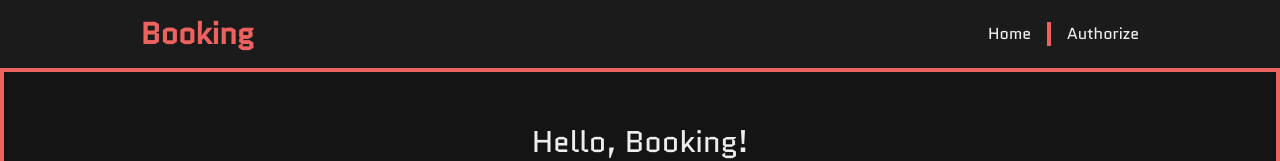
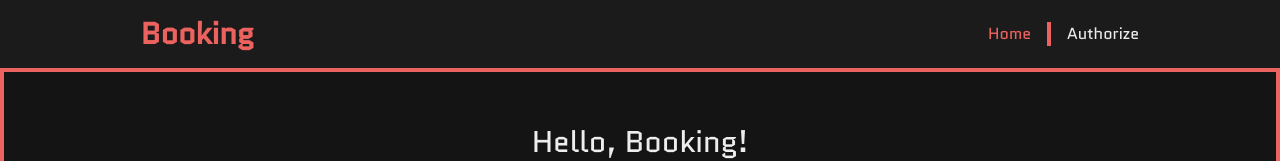
Before and after one commit to andrxpie/booking, a Next.js app: page / in a window 1280 px wide. Shown: the top 161 px of the page. Built offline with nearby package versions, Linux system fonts and the light colour scheme.

Commit message:
Added header tabs active state.

```diff
--- a/app/layout.tsx
+++ b/app/layout.tsx
@@ -37,7 +37,7 @@ export default function RootLayout({
         className={`${geistSans.variable} ${geistMono.variable} ${quantico.variable} antialiased scroll-[var(--accent)]`}
       >
         <Header />
-        <div>{children}</div>
+        {children}
         <Footer />
       </body>
     </html>
--- a/app/page.tsx
+++ b/app/page.tsx
@@ -6,7 +6,7 @@ export const metadata = {
 };
 
 export default function Home() {
-  const thumbnails = [
+  const slides = [
     { src: "/gallery-images/denver-thumbnail.jpg", alt: "Denver" },
     { src: "/gallery-images/denver-thumbnail.jpg", alt: "Denver" },
     { src: "/gallery-images/warsaw-thumbnail.jpg", alt: "Warsaw" },
@@ -18,7 +18,7 @@ export default function Home() {
   return (
     <section className="w-full h-screen mt-16 border-4 border-b-0 border-[var(--accent)] flex flex-col">
       <h1 className="text-3xl text-center pt-14">Hello, Booking!</h1>
-      <Carousel images={thumbnails} />
+      <Carousel images={slides} />
       <main className="flex m-auto"></main>
     </section>
   );
--- a/components/header.tsx
+++ b/components/header.tsx
@@ -1,31 +1,38 @@
+"use client";
 import React from "react";
-import { Quantico } from "next/font/google";
 import Link from "next/link";
+import { usePathname } from "next/navigation";
+import { clsx } from "clsx";
 
-const quantico = Quantico({
-  variable: "--font-quantico",
-  weight: ["400"],
-  subsets: ["latin"],
-});
+const navItems = [
+  { name: "Home", href: "/" },
+  { name: "Authorize", href: "/auth" },
+];
 
 const Header = () => {
+  const pathname = usePathname();
+
   return (
     <header className="bg-[var(--background-light)] border-b-4 border-[var(--accent)] p-4 fixed top-0 left-0 w-full z-50">
       <div className="w-[80%] m-auto flex justify-between items-center">
         <Link href="/">
-          <h1
-            className={`${quantico.variable} text-3xl font-bold text-[var(--accent)] select-none`}
-          >
+          <h1 className="text-3xl font-bold text-[var(--accent)] select-none">
             Booking
           </h1>
         </Link>
         <nav className="flex gap-4">
-          <Link href="/" className="nav-link">
-            Home
-          </Link>
-          <Link href="/auth" className="nav-link">
-            Authorize
-          </Link>
+          {navItems.map((item) => (
+            <Link
+              key={item.name}
+              href={item.href}
+              className={clsx(
+                "nav-link",
+                pathname === item.href ? "text-[var(--accent)]" : ""
+              )}
+            >
+              {item.name}
+            </Link>
+          ))}
         </nav>
       </div>
     </header>
```
